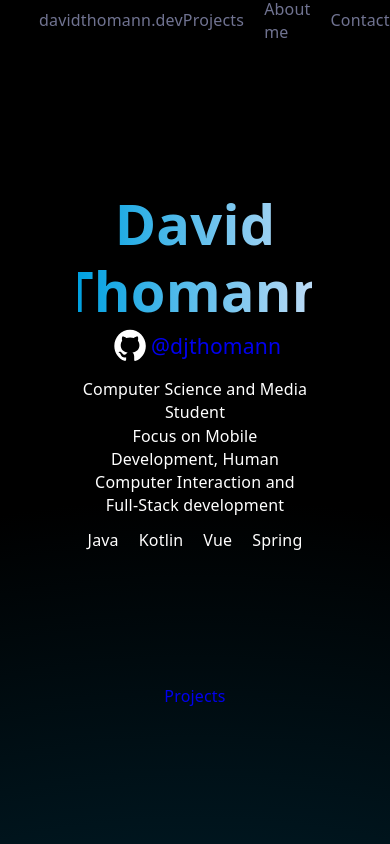
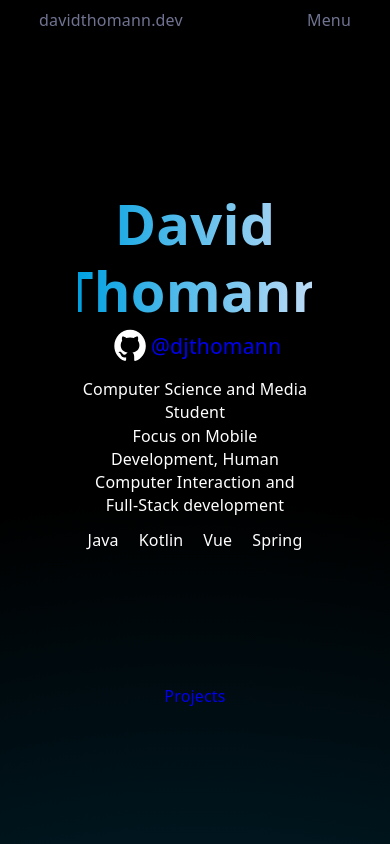
Before and after one commit to djthomann/portfolio, a Vue app: page / in a window 390 px wide. Shown: the top 844 px of the page. Built offline with nearby package versions, Linux system fonts and the light colour scheme.

Commit message:
Adjusted responsiveness

```diff
--- a/src/components/Header.vue
+++ b/src/components/Header.vue
@@ -1,3 +1,15 @@
+<script setup lang="ts">
+import { ref } from 'vue';
+
+
+const menuVisible = ref(false)
+
+function toggleMenu() {
+    menuVisible.value = !menuVisible.value
+}
+
+</script>
+
 <template>
     <div id="flexbox">
         <section id="name">davidthomann.dev</section>
@@ -6,18 +18,57 @@
             <a href="#about">About me</a>
             <a href="#contact">Contact</a>
         </section>
+
+        <section id="links-menu">
+            <div v-on:click="toggleMenu">Menu</div>
+        </section>
+
+        <Transition name="slide">
+            <div v-if="menuVisible" id="menu-flexbox">
+                <div><a href="#projects">Projects</a></div>
+                <div><a href="#about">About me</a></div>
+                <div><a href="#contact">Contact</a></div>
+            </div>
+        </Transition>
     </div>
+
 </template>
 
 <style lang="css" scoped>
     #flexbox {
+        position: relative;
         width: 100%;
         height: 5vh;
         display: flex;
         align-items: center;
         justify-content: space-between;
+    }
 
+    #menu-flexbox {
+        position: absolute;
+        top: 5vh;
+        width: 100%;
+        display: flex;
+        flex-direction: column;
+        justify-content: center;
+    }
 
+    #menu-flexbox div {
+        margin-right: 10%;
+        display: flex;
+        align-items: center;
+        justify-content: flex-end;
+    }
+
+    .slide-enter-active,
+    .slide-leave-active {
+        transition: all 0.25s ease;
+    }
+
+    .slide-enter-from,
+    .slide-leave-to {
+        transform: translateY(-10px);
+        opacity: 0;
     }
 
     a {
@@ -31,6 +82,22 @@
         margin-right: 10%;
     }
 
+    #links-menu {
+        margin-right: 10%;
+        display: none;
+        color: rgb(112, 115, 145);
+    }
+
+    @media (max-width: 1024px) {
+        #links {
+            display: none;
+        }
+        #links-menu {
+            display: block
+        }
+
+    }
+
     #name {
         margin-left: 10%;
         color: rgb(112, 115, 145);
--- a/src/style.css
+++ b/src/style.css
@@ -58,7 +58,7 @@ a:visited {
   background-position: 0 0%;
 }
 
-@media (max-width: 768px) {
+@media (max-width: 1024px) {
   #app {
     width: 100%;
     padding: 0;
```
